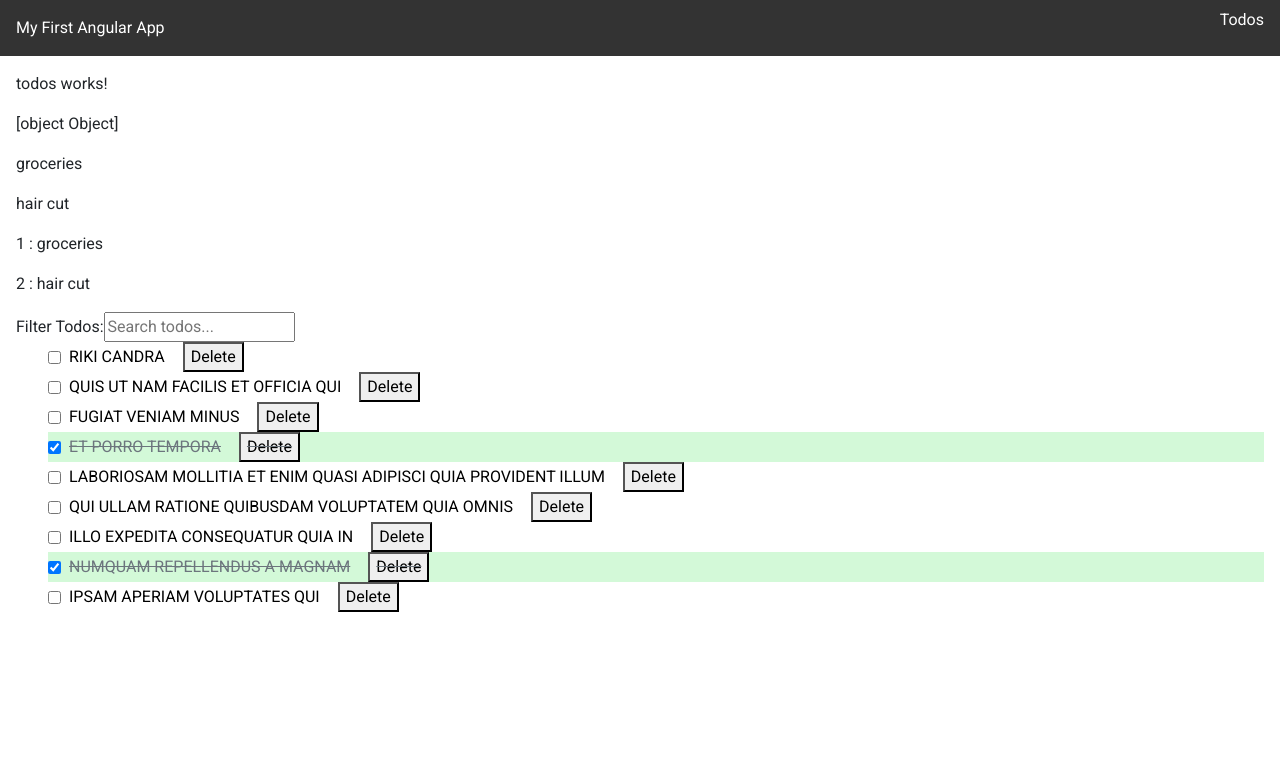
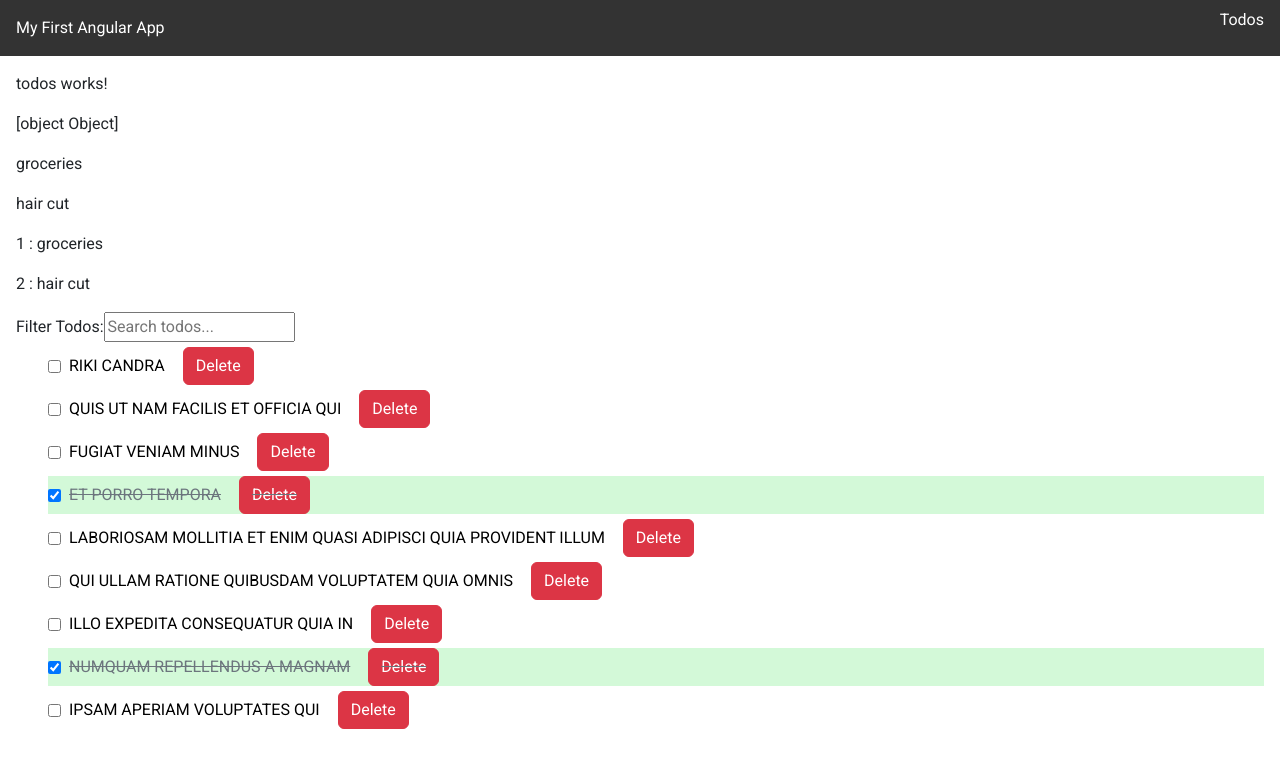
Before and after one commit to n0tx/angular-20, an Angular app: page /todos in a window 1280 px wide. Shown: the top 768 px of the page. Built offline with nearby package versions, Linux system fonts and the light colour scheme; data requests are answered from the project's data file.

Commit message:
update style dan posisi tombol delete komponen list item-todo menggunakan bootstrap warna merah pada tombol delete kasih jarak antar baris pada tombol delete
buka remark emmit pada item-todo.ts
buka kembali remark emit kirim input ke output
pada todoClicked() item-todo.ts
agar delete berfungsi lagi

```diff
--- a/src/app/components/todo-item/todo-item.css
+++ b/src/app/components/todo-item/todo-item.css
@@ -2,6 +2,7 @@
   display: flex;
   align-items: center;
   gap: 8px;
+  margin-top: 5px;
 
   button {
     margin-left: 10px;
--- a/src/app/components/todo-item/todo-item.html
+++ b/src/app/components/todo-item/todo-item.html
@@ -7,5 +7,6 @@
     (change)="this.todoClicked()"
   />
   <label for="todo-{{ todoItem().id }}">{{ todoItem().title | uppercase }}</label>
-  <button (click) = "this.deleteClicked()">Delete</button>
+  <button class="btn btn-danger" (click) = "this.deleteClicked()">Delete</button>
+  <!-- <button type="button" class="btn btn-danger" data-bs-toggle="modal" data-bs-target="#confirmDeleteModal">Delete</button> -->
 </li>
--- a/src/app/components/todo-item/todo-item.ts
+++ b/src/app/components/todo-item/todo-item.ts
@@ -21,7 +21,7 @@ export class TodoItem {
     deleteClicked() {
         const deleteConfirm = confirm("Yakin ingin delete?");
         if (deleteConfirm) {
-            // this.todoDeleted.emit(this.todoItem());
+            this.todoDeleted.emit(this.todoItem());
             console.log("this.todoDeleted.emit(this.todoItem())");
         }
     }
```
